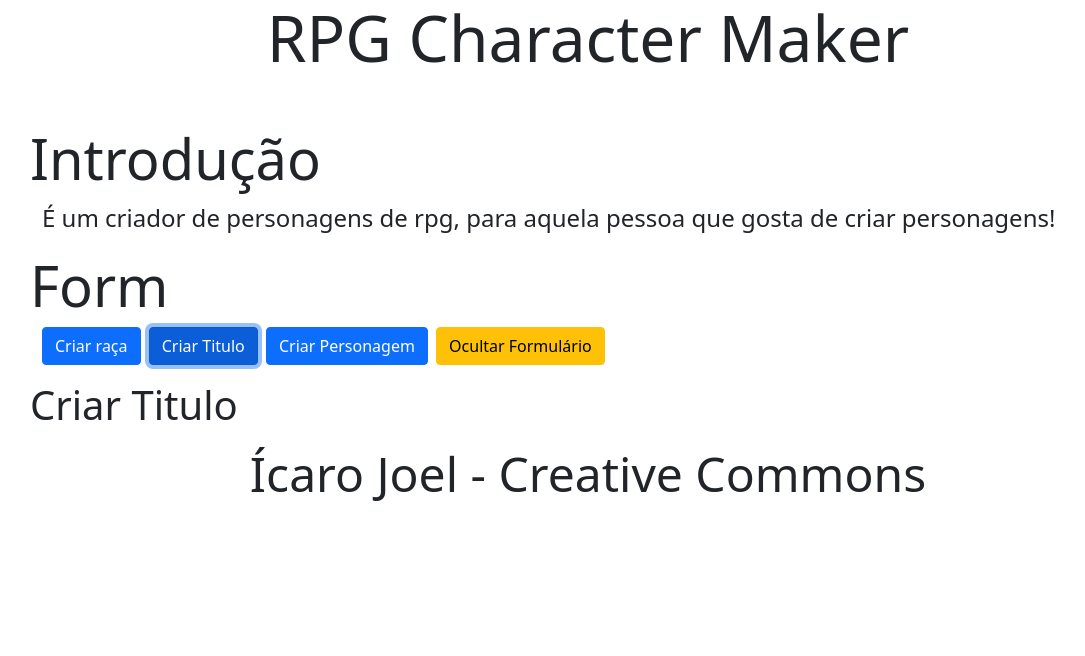
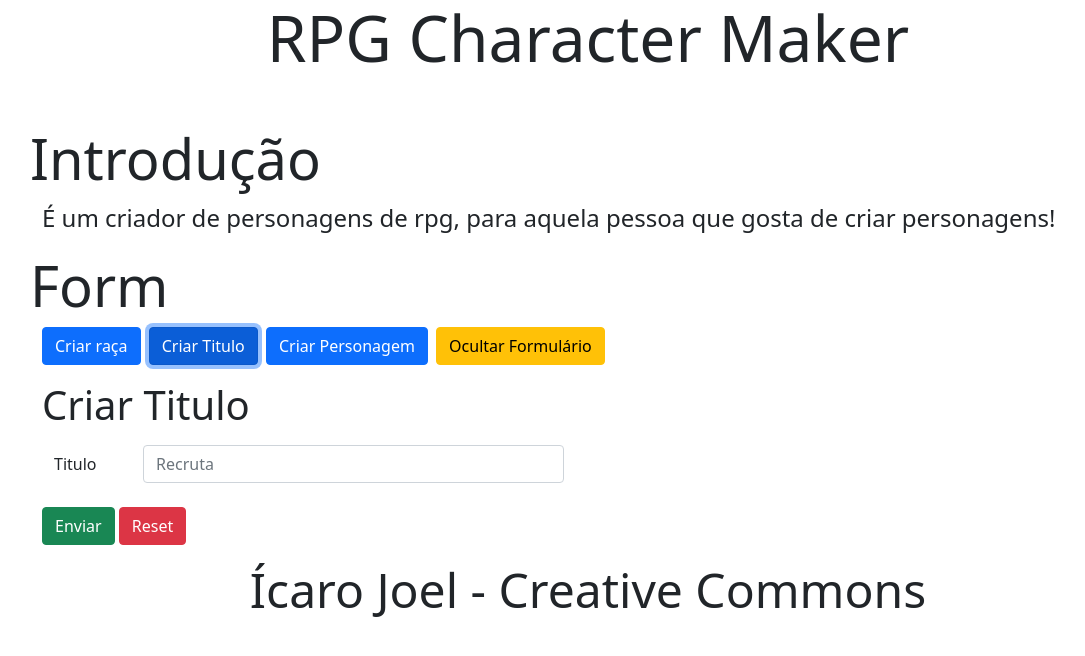
Before and after one commit to IcaroMouraDEV/rpg-character-maker, a plain HTML site: page index.html in a window 1280 px wide. Both pictures are taken after a click on the button "Criar Titulo". Shown: the whole page, without its empty margins (52-1137 px from the left). Drawn offline with nearby package versions, Linux system fonts and the light colour scheme.

Commit message:
concluindo o form create-title

```diff
--- a/index.html
+++ b/index.html
@@ -41,12 +41,24 @@
                     </div>
                 </div>
                 <div class="container mb-3">
-                    <button class="btn btn-success" type="submit">Enviar</button>
-                    <button type="reset" class="btn btn-danger">Reset</button>
+                    <button id="btn-create-race" class="btn btn-success" type="submit">Enviar</button>
+                    <button id="btn-reset-race" type="reset" class="btn btn-danger">Reset</button>
                 </div>
             </form>
             <form action="" class="shown">
-                <h2 class="display-6">Criar Titulo</h2>
+                <div class="container mb-3">
+                    <h2 class="display-6">Criar Titulo</h2>
+                </div>
+                <div class="container mb-4 row">
+                    <label for="create-title" class="col-sm-1 col-form-label">Titulo</label>
+                    <div class="col-sm-5">
+                        <input type="text" class="form-control" id="create-title" class="form-input" placeholder="Recruta" required>
+                    </div>
+                </div>
+                <div class="container mb-3">
+                    <button id="btn-create-title" class="btn btn-success" type="submit">Enviar</button>
+                    <button id="btn-reset-title"  type="reset" class="btn btn-danger">Reset</button>
+                </div>
             </form>
             <form action="" class="shown">
                 <h2 class="display-6">Criar Personagem</h2>
```
